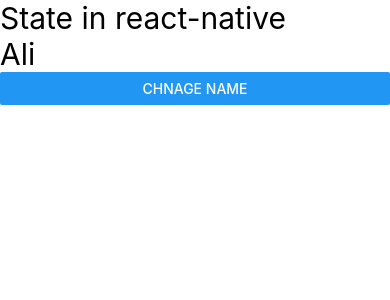
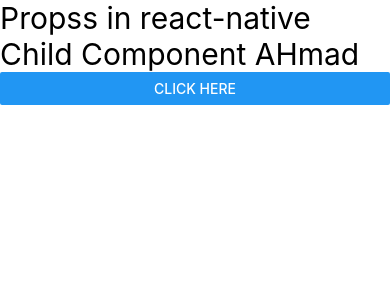
Before and after one commit to AhmadAliCodility/React-native-learning, a React Native app: screen / in a window 390 px wide. Shown: the top 300 px of the page. Built offline with nearby package versions, Linux system fonts and the light colour scheme.

Commit message:
10 Props in react native

```diff
--- a/App.tsx
+++ b/App.tsx
@@ -1,16 +1,22 @@
 import React, { useState } from 'react';
 
 import { Button, Text, View } from 'react-native';
+
 function App(): JSX.Element {
-  const [name, setName] = useState('Ali');
-  const changeName = () => {
-    setName('Ahmad');
-  }
+  const [name, setName] = useState('AHmad');
   return (
     <View>
-      <Text style={{ fontSize: 30 }}>State in react-native</Text>
-      <Text style={{ fontSize: 30 }}>{name}</Text>
-      <Button title='Chnage Name' onPress={changeName} />
+      <Text style={{ fontSize: 30 }}>Propss in react-native</Text>
+      <User name={name} />
+      <Button title="Click here" onPress={() => setName('Ali')} />
+    </View>
+  );
+}
+function User(props): JSX.Element {
+  console.warn(props)
+  return (
+    <View>
+      <Text style={{ fontSize: 30 }}>Child Component {props.name}</Text>
     </View>
   );
 }
```
